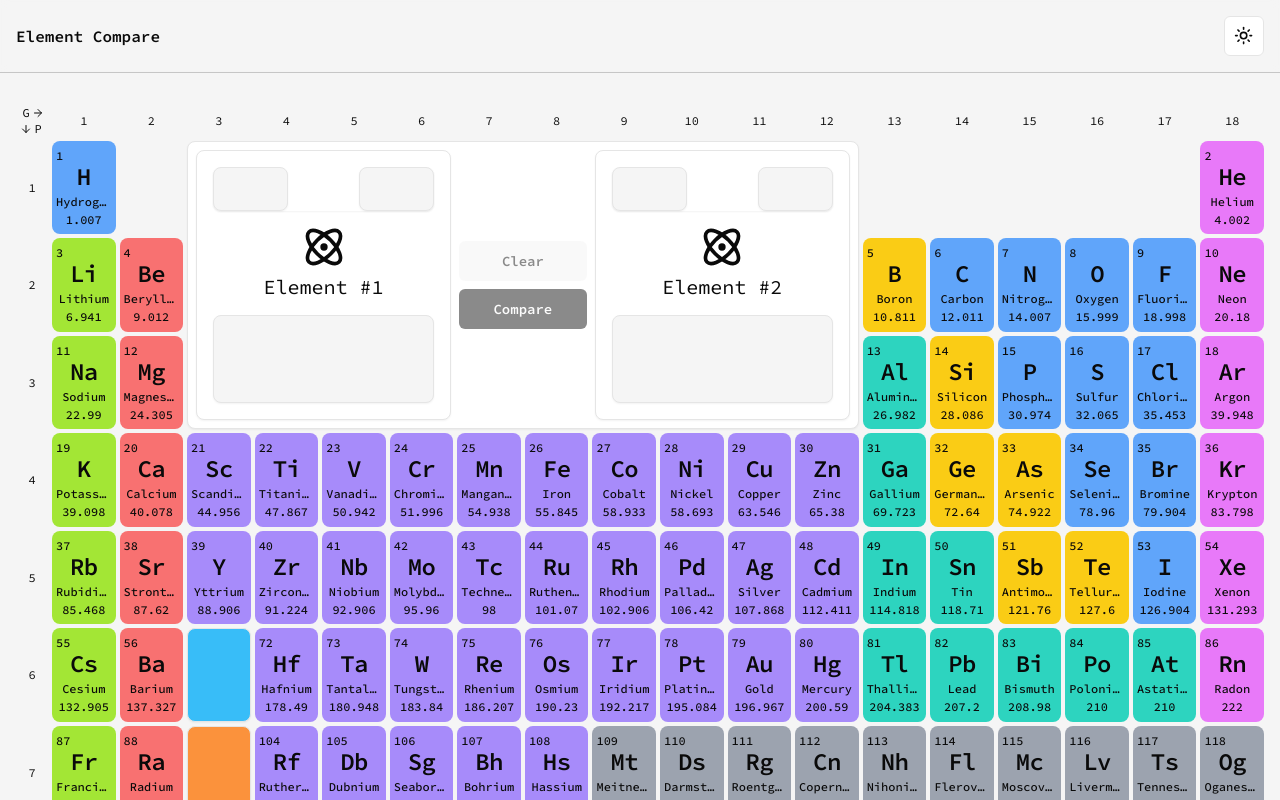
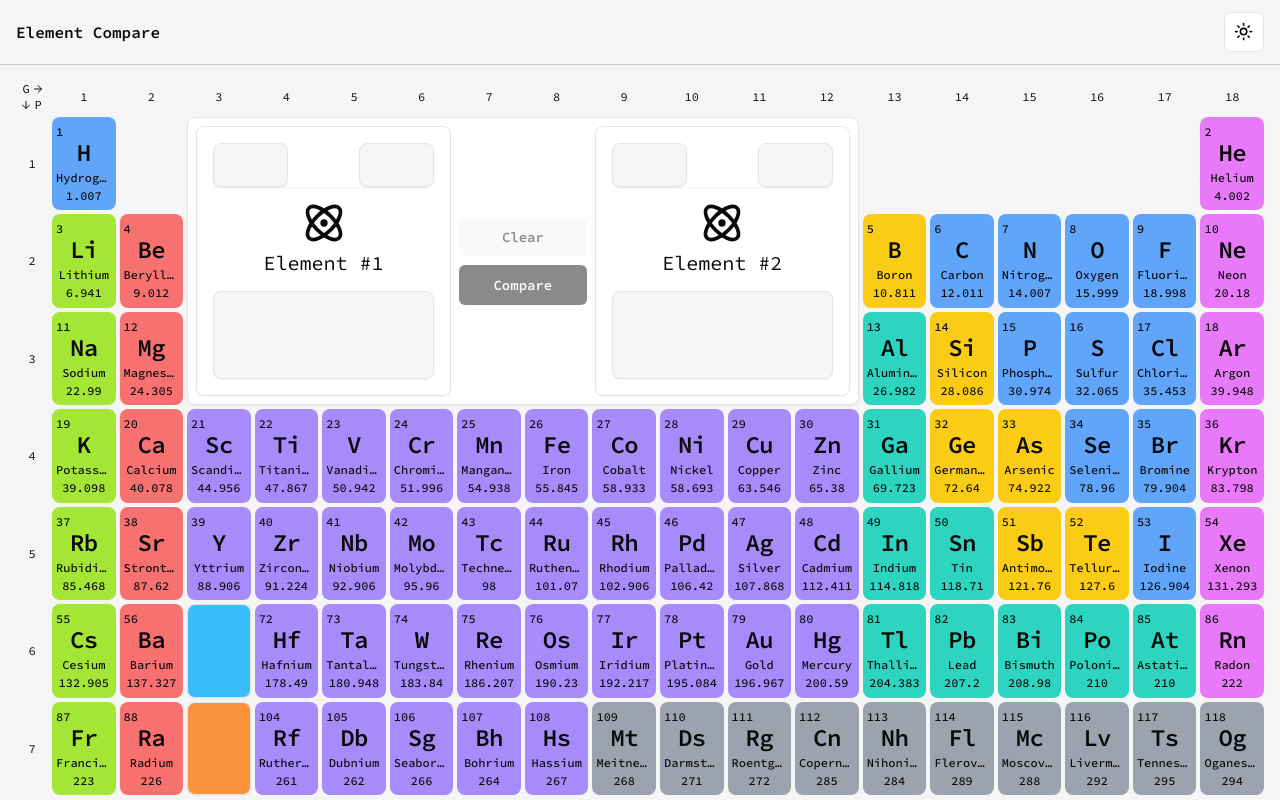
Before and after one commit to 0mppula/element-compare, a Next.js app: page / in a window 1280 px wide. Shown: the top 800 px of the page. Built offline with nearby package versions, Linux system fonts and the light colour scheme.

Commit message:
Update layout and navigation styles

```diff
--- a/app/(root)/layout.tsx
+++ b/app/(root)/layout.tsx
@@ -1,6 +1,6 @@
 export default function RootLayout({ children }: { children: React.ReactNode }) {
 	return (
-		<div className="container min-h-screen pt-[72.8px] overflow-x-auto min-w-[1200px] max-w-[calc(1448px)]">
+		<div className="container min-h-screen pt-[64.8px] overflow-x-auto min-w-[1200px] max-w-[calc(1448px)]">
 			{children}
 		</div>
 	);
--- a/app/(root)/page.tsx
+++ b/app/(root)/page.tsx
@@ -3,7 +3,7 @@ import PeriodicTable from '@/components/PeriodicTable';
 
 export default function Home() {
 	return (
-		<section className="py-8">
+		<section className="pb-8 pt-4">
 			<CompareElementsModal />
 
 			<PeriodicTable />
--- a/components/Nav.tsx
+++ b/components/Nav.tsx
@@ -3,7 +3,7 @@ import { ThemeToggler } from './ThemeToggler';
 
 function Nav() {
 	return (
-		<nav className="p-4 fixed inset-x-0 top-0 z-[50] border-b-[1px] dark:border-neutral-100/20 border-neutral-950/20 backdrop-blur-sm bg-neutral-100/75 dark:bg-neutral-950/75">
+		<nav className="px-4 py-3 fixed inset-x-0 top-0 z-[50] border-b-[1px] dark:border-neutral-100/20 border-neutral-950/20 backdrop-blur-sm bg-neutral-100/75 dark:bg-neutral-950/75">
 			<div className="flex items-center justify-between h-full gap-2 mx-auto max-w-[calc(1448px-32px)] font-semibold">
 				<Link href="/">Element Compare</Link>
 
```
